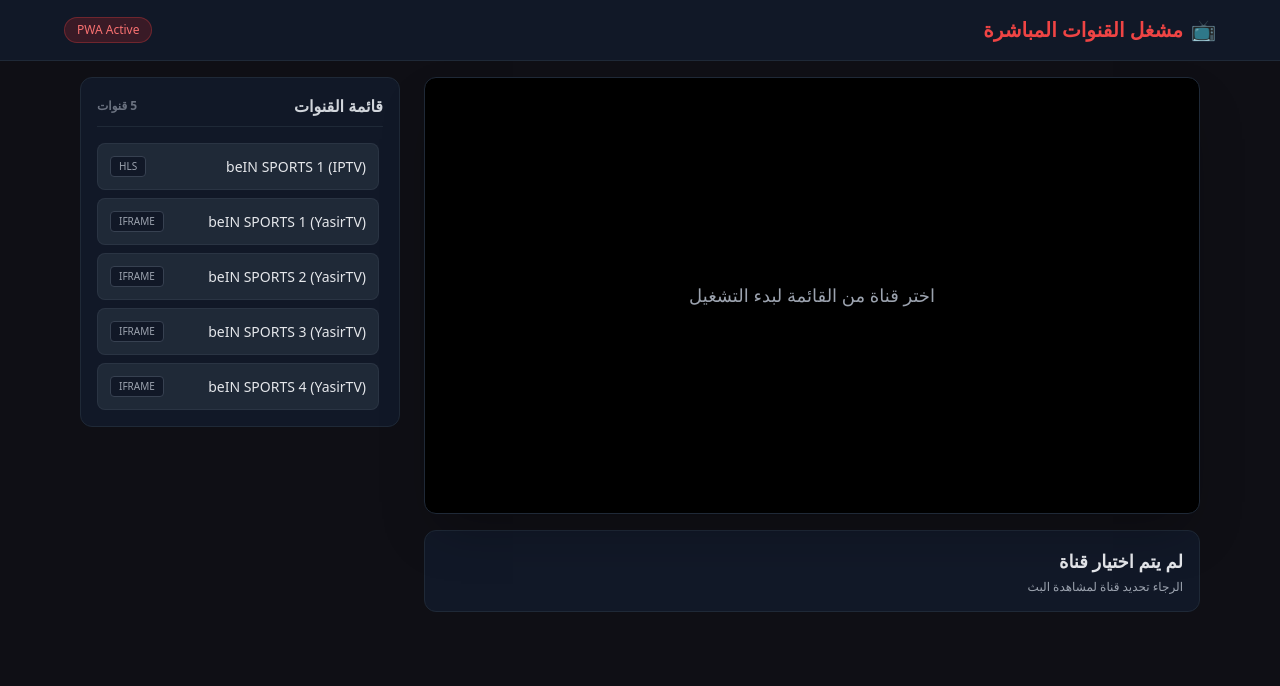
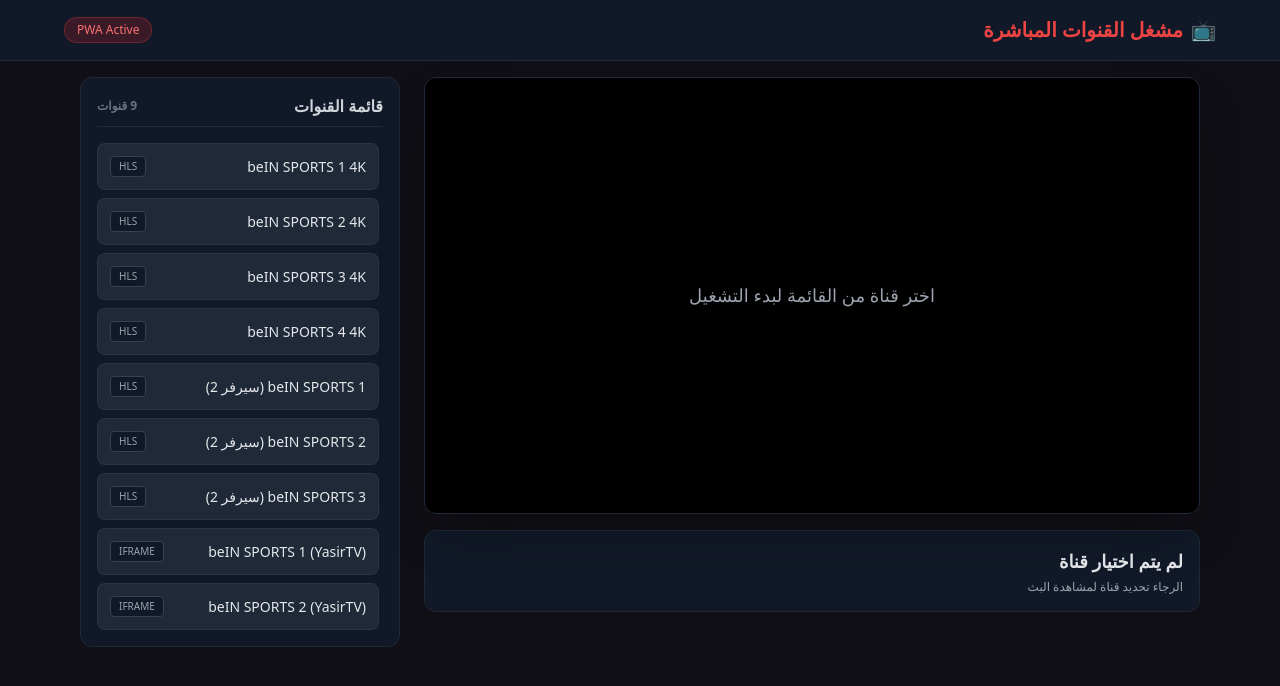
Before and after one commit to mtcit1916/salim-live, a plain HTML site: page index.html in a window 1280 px wide. Drawn offline with nearby package versions, Linux system fonts and the light colour scheme.

Commit message:
Update index.html

```diff
--- a/index.html
+++ b/index.html
@@ -83,16 +83,56 @@
     const PROXY_URL = 'https://iptv-proxy.albarashdi003.workers.dev/?url=';
 
     // =========================================================
-    // 2. مصفوفة القنوات (تتضمن روابط IPTV المباشرة و Iframe)
+    // 2. مصفوفة القنوات الشاملة
     // =========================================================
     const CHANNELS = [
+      // --- قنوات IPTV (الصورة الثانية) ---
       {
-        id: 'bein-1-iptv',
-        name: 'beIN SPORTS 1 (IPTV)',
+        id: 'bein-1-4k',
+        name: 'beIN SPORTS 1 4K',
         type: 'hls',
-        // رابط HTTP يمر عبر الـ Proxy لتجاوز الحظر
         url: PROXY_URL + encodeURIComponent('http://80.211.189.193/live/get.php?stream=27&username=76097116161695&password=76097116161695')
       },
+      {
+        id: 'bein-2-4k',
+        name: 'beIN SPORTS 2 4K',
+        type: 'hls',
+        url: PROXY_URL + encodeURIComponent('http://80.211.189.193/live/get.php?stream=28&username=76097116161695&password=76097116161695')
+      },
+      {
+        id: 'bein-3-4k',
+        name: 'beIN SPORTS 3 4K',
+        type: 'hls',
+        url: PROXY_URL + encodeURIComponent('http://80.211.189.193/live/get.php?stream=29&username=76097116161695&password=76097116161695')
+      },
+      {
+        id: 'bein-4-4k',
+        name: 'beIN SPORTS 4 4K',
+        type: 'hls',
+        url: PROXY_URL + encodeURIComponent('http://80.211.189.193/live/get.php?stream=30&username=76097116161695&password=76097116161695')
+      },
+
+      // --- قنوات live-k24 (الصورة الثالثة) ---
+      {
+        id: 'bein-1-k24',
+        name: 'beIN SPORTS 1 (سيرفر 2)',
+        type: 'hls',
+        url: PROXY_URL + encodeURIComponent('http://live-k24.rhcloud.com/BeinSport/BeinSport.m3u8?ch=1')
+      },
+      {
+        id: 'bein-2-k24',
+        name: 'beIN SPORTS 2 (سيرفر 2)',
+        type: 'hls',
+        url: PROXY_URL + encodeURIComponent('http://live-k24.rhcloud.com/BeinSport/BeinSport.m3u8?ch=2')
+      },
+      {
+        id: 'bein-3-k24',
+        name: 'beIN SPORTS 3 (سيرفر 2)',
+        type: 'hls',
+        url: PROXY_URL + encodeURIComponent('http://live-k24.rhcloud.com/BeinSport/BeinSport.m3u8?ch=3')
+      },
+
+      // --- قنوات Iframe الثابتة (YasirTV) ---
       {
         id: 'bein-1-iframe',
         name: 'beIN SPORTS 1 (YasirTV)',
@@ -104,18 +144,6 @@
         name: 'beIN SPORTS 2 (YasirTV)',
         type: 'iframe',
         url: 'https://912acsss8af382.yasirtv.com/playerv5.php?match=4750842&key=9f39972b67d6ce22189507d008acwc26'
-      },
-      {
-        id: 'bein-3-iframe',
-        name: 'beIN SPORTS 3 (YasirTV)',
-        type: 'iframe',
-        url: 'https://912acsss8af382.yasirtv.com/playerv5.php?match=4750843&key=9f39972b67d6ce22189507d008acwc26'
-      },
-      {
-        id: 'bein-4-iframe',
-        name: 'beIN SPORTS 4 (YasirTV)',
-        type: 'iframe',
-        url: 'https://912acsss8af382.yasirtv.com/playerv5.php?match=4750844&key=9f39972b67d6ce22189507d008acwc26'
       }
     ];
 
```
